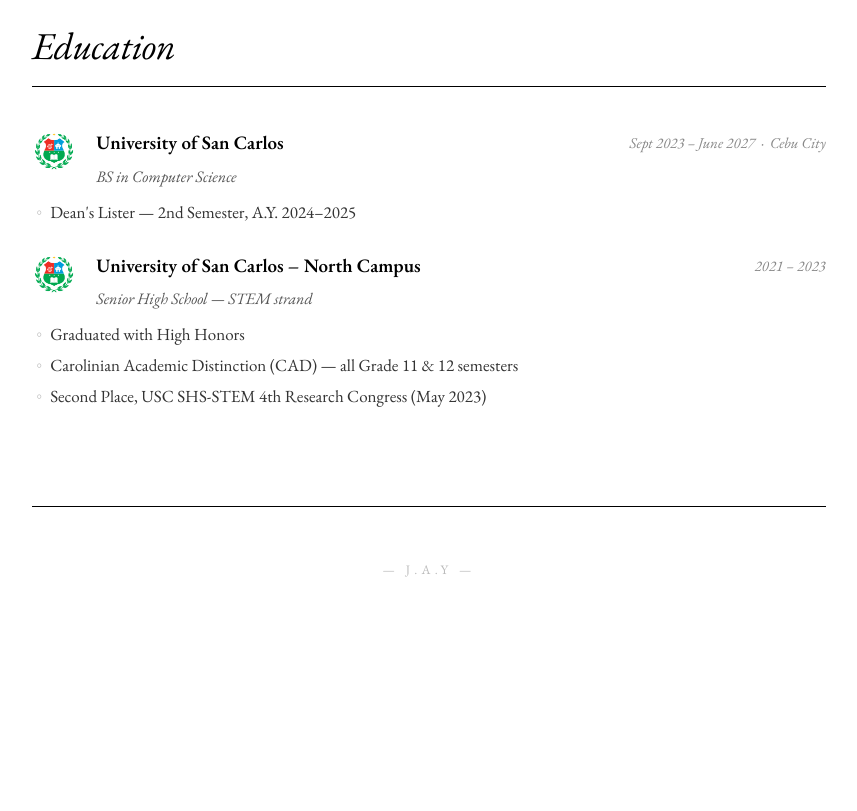
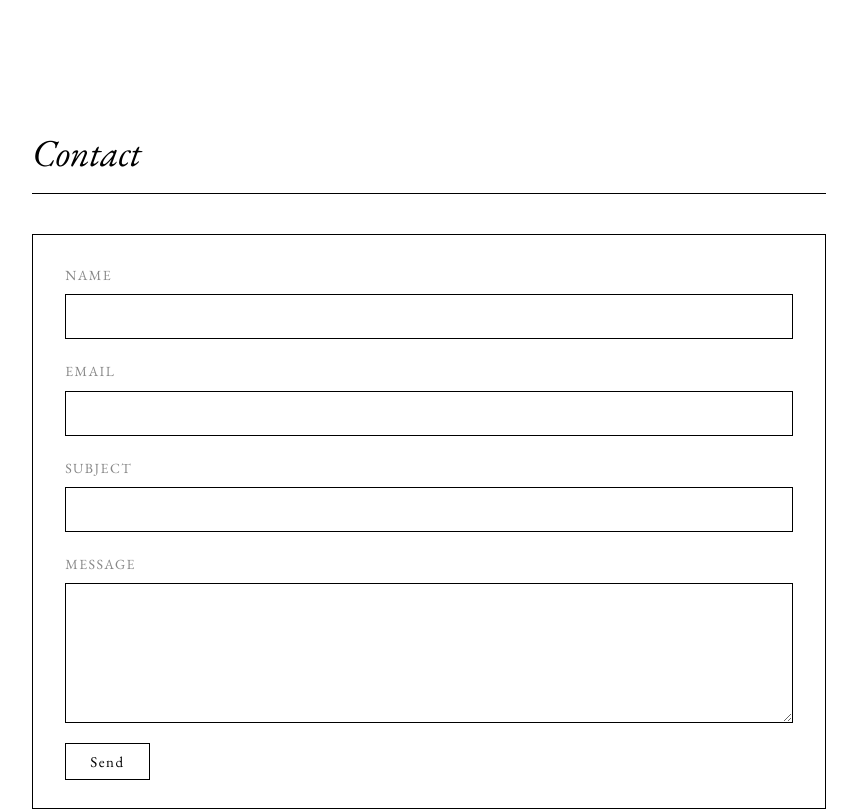
Before and after one commit to apotato369550/portfolio-site-v4, a React (Vite) app: page / in a window 1280 px wide. Shown: the part 7170-7981 px from the top of the page, without its empty margins (211-1068 px from the left). Before the commit the page ends 7851 px from the top, so only its background shows below. Built offline with nearby package versions, Linux system fonts and the light colour scheme.

Commit message:
Added form and modified layouting

```diff
--- a/src/App.jsx
+++ b/src/App.jsx
@@ -8,6 +8,7 @@
 import Scholarships from './components/Scholarships';
 import Education from './components/Education';
 import Footer from './components/Footer';
+import Contact from './components/Contact';
 
 export default function App() {
   useFadeIn();
@@ -20,8 +21,11 @@
         <Projects />
         <Skills />
         <Affiliations />
-        <Scholarships />
-        <Education />
+        <div className="edu-scholar-row">
+          <Education />
+          <Scholarships />
+        </div>
+        <Contact />
       </main>
       <Footer />
     </div>
--- /dev/null
+++ b/src/components/Contact.jsx
@@ -0,0 +1,235 @@
+import { useState } from 'react';
+
+export default function Contact() {
+  const [formValues, setFormValues] = useState({
+    name: '',
+    email: '',
+    subject: '',
+    message: '',
+    _gotcha: '',
+  });
+
+  const [errors, setErrors] = useState({});
+  const [status, setStatus] = useState(null); // 'submitting', 'success', 'error', null
+  const [statusMessage, setStatusMessage] = useState('');
+  const [throttleMessage, setThrottleMessage] = useState('');
+
+  const handleInputChange = (e) => {
+    const { name, value } = e.target;
+    setFormValues((prev) => ({
+      ...prev,
+      [name]: value,
+    }));
+    // Clear error for this field when user starts typing
+    if (errors[name]) {
+      setErrors((prev) => ({
+        ...prev,
+        [name]: '',
+      }));
+    }
+  };
+
+  const validateForm = () => {
+    const newErrors = {};
+
+    const trimmedName = formValues.name.trim();
+    if (!trimmedName) {
+      newErrors.name = 'Name is required';
+    } else if (trimmedName.length > 100) {
+      newErrors.name = 'Name must be 100 characters or less';
+    }
+
+    const trimmedEmail = formValues.email.trim();
+    if (!trimmedEmail) {
+      newErrors.email = 'Email is required';
+    } else {
+      const emailRegex = /^[^\s@]+@[^\s@]+\.[^\s@]+$/;
+      if (!emailRegex.test(trimmedEmail)) {
+        newErrors.email = 'Please enter a valid email address';
+      }
+    }
+
+    const trimmedSubject = formValues.subject.trim();
+    if (!trimmedSubject) {
+      newErrors.subject = 'Subject is required';
+    } else if (trimmedSubject.length > 100) {
+      newErrors.subject = 'Subject must be 100 characters or less';
+    }
+
+    const trimmedMessage = formValues.message.trim();
+    if (!trimmedMessage) {
+      newErrors.message = 'Message is required';
+    } else if (trimmedMessage.length > 500) {
+      newErrors.message = 'Message must be 500 characters or less';
+    }
+
+    setErrors(newErrors);
+    return Object.keys(newErrors).length === 0;
+  };
+
+  const handleSubmit = async (e) => {
+    e.preventDefault();
+
+    // Check throttle
+    const lastSent = localStorage.getItem('contact_form_last_sent');
+    if (lastSent) {
+      const timeSinceLastSend = Date.now() - parseInt(lastSent, 10);
+      if (timeSinceLastSend < 60000) {
+        setThrottleMessage('Please wait before submitting again');
+        setTimeout(() => setThrottleMessage(''), 5000);
+        return;
+      }
+    }
+
+    // Validate form
+    if (!validateForm()) {
+      return;
+    }
+
+    setStatus('submitting');
+    setStatusMessage('');
+
+    const payload = {
+      name: formValues.name.trim(),
+      email: formValues.email.trim(),
+      subject: formValues.subject.trim(),
+      message: formValues.message.trim(),
+      _gotcha: formValues._gotcha,
+    };
+
+    try {
+      const response = await fetch('https://formspree.io/f/xbdapknk', {
+        method: 'POST',
+        headers: {
+          'Content-Type': 'application/json',
+        },
+        body: JSON.stringify(payload),
+      });
+
+      const data = await response.json();
+
+      if (response.ok && data.ok) {
+        // Success
+        localStorage.setItem('contact_form_last_sent', Date.now().toString());
+        setStatus('success');
+        setStatusMessage('Message received. I\'ll be in touch.');
+        setFormValues({
+          name: '',
+          email: '',
+          subject: '',
+          message: '',
+          _gotcha: '',
+        });
+        setErrors({});
+      } else {
+        // Formspree error
+        setStatus('error');
+        setStatusMessage('Something went wrong — email me directly at johnandresyap510@gmail.com.');
+      }
+    } catch (error) {
+      // Network or other error
+      setStatus('error');
+      setStatusMessage('Something went wrong — email me directly at johnandresyap510@gmail.com.');
+    }
+  };
+
+  if (status === 'success') {
+    return (
+      <section className="fade-in visible">
+        <h2>Contact</h2>
+        <div className="card">
+          <div className="card-body">
+            <p>{statusMessage}</p>
+          </div>
+        </div>
+      </section>
+    );
+  }
+
+  return (
+    <section className="fade-in visible">
+      <h2>Contact</h2>
+
+      {throttleMessage && (
+        <div className="contact-status contact-status--error" style={{ marginBottom: '20px' }}>
+          {throttleMessage}
+        </div>
+      )}
+
+      <div className="card">
+        <div className="card-body">
+          <form onSubmit={handleSubmit} className="contact-form">
+            <div className={`contact-field ${errors.name ? 'error' : ''}`}>
+              <label htmlFor="name">Name</label>
+              <input
+                type="text"
+                id="name"
+                name="name"
+                value={formValues.name}
+                onChange={handleInputChange}
+              />
+              {errors.name && <div className="contact-error-text">{errors.name}</div>}
+            </div>
+
+            <div className={`contact-field ${errors.email ? 'error' : ''}`}>
+              <label htmlFor="email">Email</label>
+              <input
+                type="email"
+                id="email"
+                name="email"
+                value={formValues.email}
+                onChange={handleInputChange}
+              />
+              {errors.email && <div className="contact-error-text">{errors.email}</div>}
+            </div>
+
+            <div className={`contact-field ${errors.subject ? 'error' : ''}`}>
+              <label htmlFor="subject">Subject</label>
+              <input
+                type="text"
+                id="subject"
+                name="subject"
+                value={formValues.subject}
+                onChange={handleInputChange}
+              />
+              {errors.subject && <div className="contact-error-text">{errors.subject}</div>}
+            </div>
+
+            <div className={`contact-field ${errors.message ? 'error' : ''}`}>
+              <label htmlFor="message">Message</label>
+              <textarea
+                id="message"
+                name="message"
+                value={formValues.message}
+                onChange={handleInputChange}
+              />
+              {errors.message && <div className="contact-error-text">{errors.message}</div>}
+            </div>
+
+            <input
+              type="text"
+              name="_gotcha"
+              value={formValues._gotcha}
+              onChange={handleInputChange}
+              style={{ display: 'none' }}
+            />
+
+            <button
+              type="submit"
+              className="contact-submit"
+              disabled={status === 'submitting'}
+            >
+              {status === 'submitting' ? 'Sending...' : 'Send'}
+            </button>
+
+            {status === 'error' && (
+              <div className="contact-status contact-status--error">
+                {statusMessage}
+              </div>
+            )}
+          </form>
+        </div>
+      </div>
+    </section>
+  );
+}
--- a/src/styles/global.css
+++ b/src/styles/global.css
@@ -393,7 +393,7 @@
 /* ─── Affiliations ───────────────────────────────────────── */
 .affiliations-grid {
   display: flex;
-  flex-direction: column;
+  flex-wrap: wrap;
   gap: 36px;
 }
 
@@ -401,6 +401,8 @@
   display: flex;
   gap: 24px;
   align-items: flex-start;
+  flex: 1 1 calc(50% - 18px);
+  min-width: 280px;
 }
 
 .affil-logo {
@@ -618,6 +620,117 @@
   color: #bbb;
 }
 
+/* ─── Contact Form ───────────────────────────────────────── */
+.contact-form {
+  display: flex;
+  flex-direction: column;
+  gap: 20px;
+}
+
+.contact-field {
+  display: flex;
+  flex-direction: column;
+  gap: 6px;
+}
+
+.contact-field label {
+  font-size: 14px;
+  letter-spacing: 0.1em;
+  text-transform: uppercase;
+  color: #888;
+}
+
+.contact-field input,
+.contact-field textarea {
+  width: 100%;
+  border: 1px solid #000;
+  padding: 10px 14px;
+  font-family: inherit;
+  font-size: 18px;
+  background: #fff;
+  color: #000;
+}
+
+.contact-field input:focus,
+.contact-field textarea:focus {
+  outline: none;
+  background: #fafafa;
+}
+
+.contact-field textarea {
+  resize: vertical;
+  min-height: 140px;
+}
+
+.contact-field.error input,
+.contact-field.error textarea {
+  border-color: #c00;
+  background: #fff5f5;
+}
+
+.contact-error-text {
+  font-size: 13px;
+  color: #c00;
+  margin-top: -2px;
+}
+
+.contact-submit {
+  border: 1px solid #000;
+  padding: 8px 24px;
+  background: #fff;
+  color: #000;
+  cursor: pointer;
+  font-family: inherit;
+  font-size: 15px;
+  letter-spacing: 0.1em;
+  transition: background-color 0.15s ease, color 0.15s ease;
+  align-self: flex-start;
+}
+
+.contact-submit:hover:not(:disabled) {
+  background: #000;
+  color: #fff;
+}
+
+.contact-submit:disabled {
+  opacity: 0.6;
+  cursor: not-allowed;
+}
+
+.contact-status {
+  font-size: 15px;
+  color: #888;
+  font-style: italic;
+  margin-top: 8px;
+}
+
+.contact-status--error {
+  color: #c00;
+}
+
+/* ─── Education + Scholarships Two-Column ───────────────── */
+.edu-scholar-row {
+  display: flex;
+  gap: 64px;
+  align-items: flex-start;
+  margin-bottom: 96px;
+}
+
+.edu-scholar-row > section {
+  flex: 1;
+  margin-bottom: 0;
+}
+
+@media (max-width: 768px) {
+  .edu-scholar-row {
+    flex-direction: column;
+    gap: 0;
+  }
+  .edu-scholar-row > section {
+    margin-bottom: 96px;
+  }
+}
+
 /* ─── Fade-in ────────────────────────────────────────────── */
 .fade-in {
   opacity: 0;
@@ -649,6 +762,8 @@
   .project-card--featured { grid-column: span 1; }
   .project-inner { flex-direction: column; }
   .scholarships-grid { flex-direction: column; gap: 32px; }
+  .affiliations-grid { flex-direction: column; }
+  .affil-entry { flex: 1 1 100%; }
   .affil-logo { width: 40px; height: 40px; }
   h1 { font-size: 42px; }
   h2 { font-size: 28px; }
```
